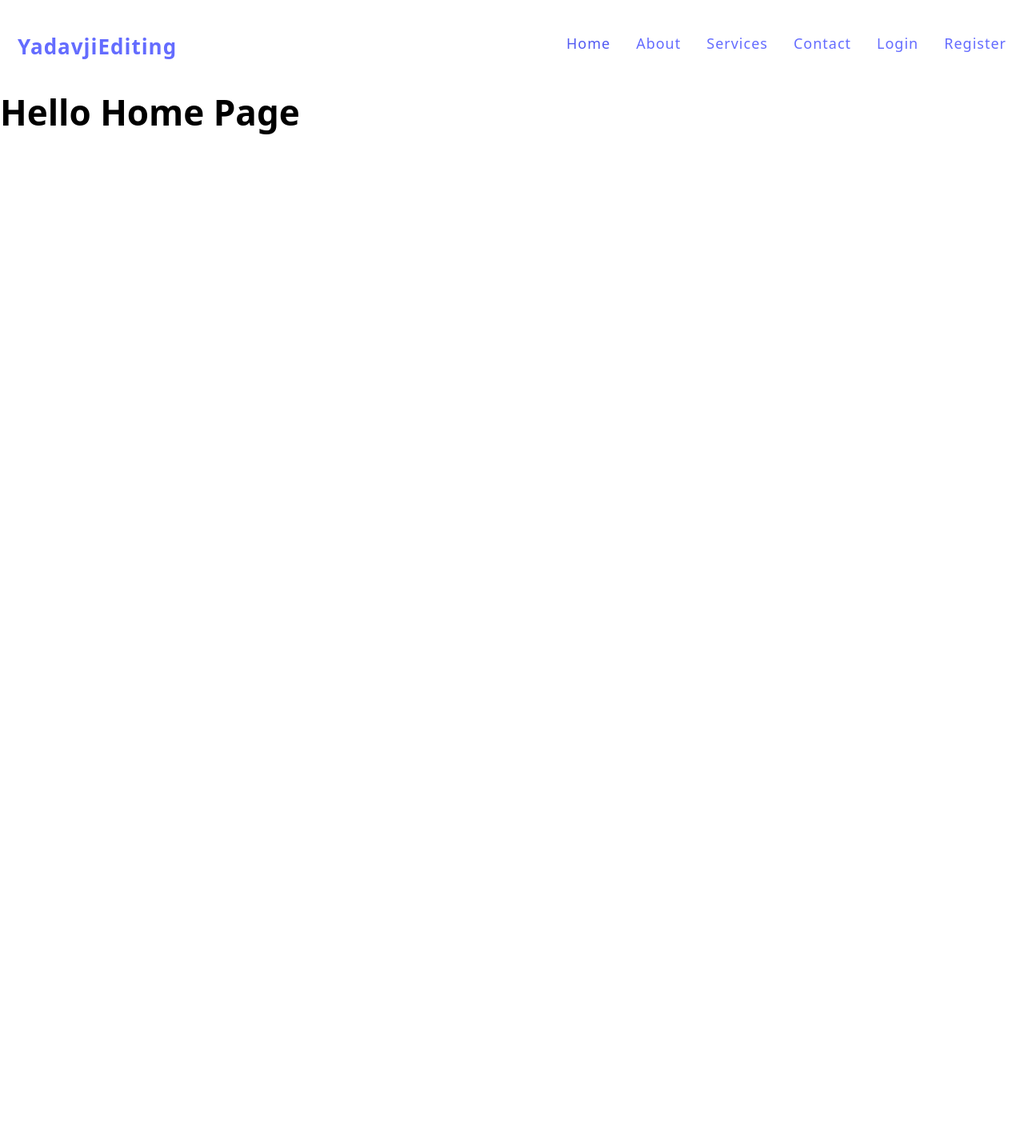
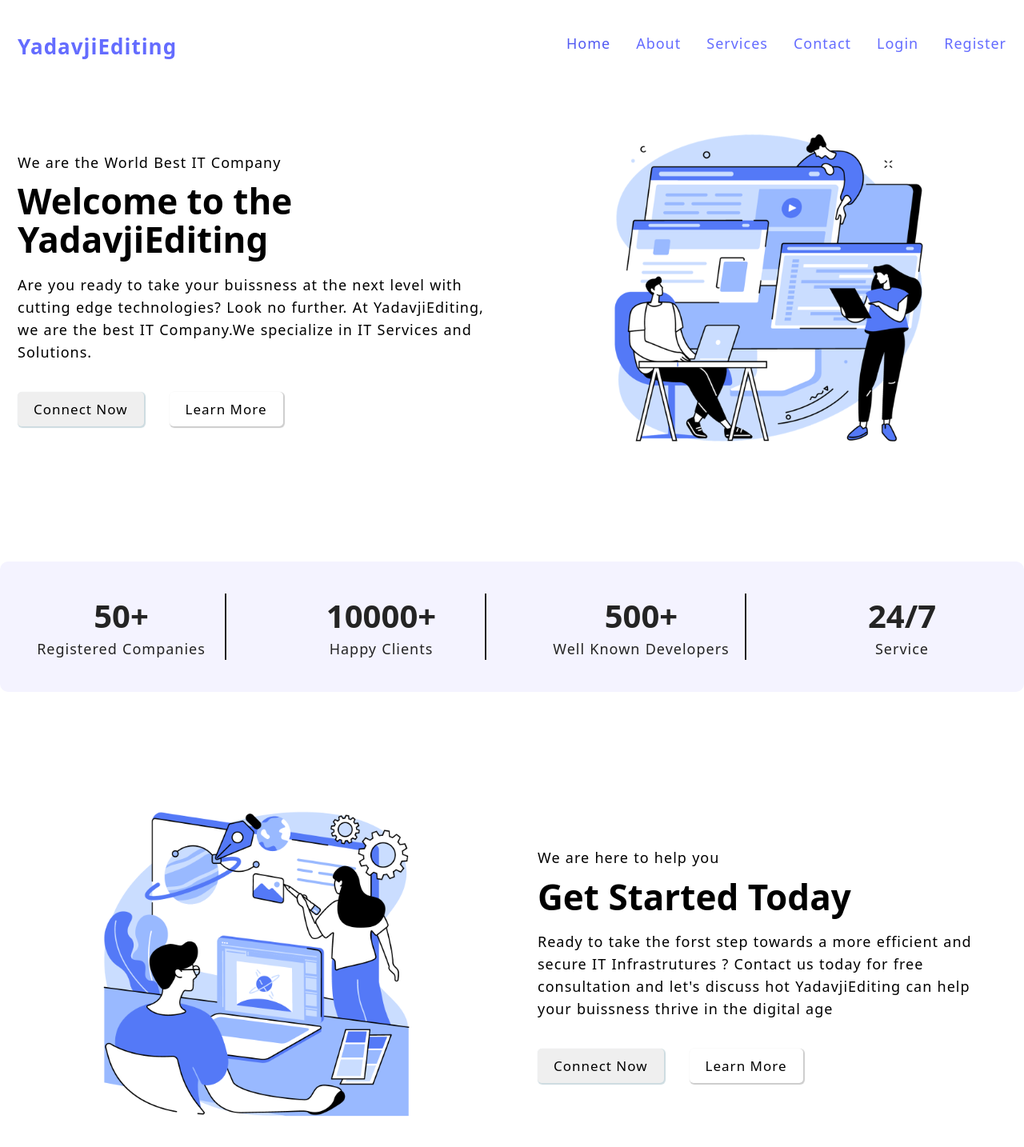
Before and after one commit to yatendra2832/MERN-Stack, a React (Vite) app in the folder client/: page / in a window 1280 px wide. Shown: the top 1434 px of the page at 80% size. Before the commit the page ends 800 px from the top, so only its background shows below. Built offline with nearby package versions, Linux system fonts and the light colour scheme.

Commit message:
home page created

```diff
--- a/client/src/pages/Home.jsx
+++ b/client/src/pages/Home.jsx
@@ -1,11 +1,97 @@
-import React from 'react'
+import React from "react";
 
 const Home = () => {
   return (
-    <div>
-        <h1>Hello Home Page</h1>
-    </div>
-  )
-}
+    <>
+      <main>
+        <section className="section-hero">
+          <div className="container grid grid-two-cols">
+            <div className="hero-content">
+              <p>We are the World Best IT Company </p>
+              <h1>Welcome to the YadavjiEditing</h1>
+              <p>
+                Are you ready to take your buissness at the next level with
+                cutting edge technologies? Look no further. At YadavjiEditing,
+                we are the best IT Company.We specialize in IT Services and
+                Solutions.
+              </p>
+              <div className="btn btn-group">
+                <a href="/contact">
+                  <button className="btn">Connect Now</button>
+                </a>
+                <a href="/service">
+                  <button className="btn secondary-button">Learn More</button>
+                </a>
+              </div>
+            </div>
+
+            {/* Hero images */}
+            <div className="hero-image">
+              <img
+                src="/images/home.png"
+                alt="coding together"
+                width={"400"}
+                height={"400"}
+              />
+            </div>
+          </div>
+        </section>
+      </main>
+      {/* 2nd section*/}
+      <section className="section-analytics">
+        <div className="container grid grid-four-cols">
+          <div className="div1">
+            <h2>50+</h2>
+            <p>Registered Companies</p>
+          </div>
+          <div className="div1">
+            <h2>10000+</h2>
+            <p>Happy Clients</p>
+          </div>
+          <div className="div1">
+            <h2>500+ </h2>
+            <p>Well known Developers</p>
+          </div>
+          <div className="div1">
+            <h2>24/7</h2>
+            <p>Service</p>
+          </div>
+        </div>
+      </section>
+      {/* 3rd section*/}
+      <section className="section-hero">
+        <div className="container grid grid-two-cols">
+          {/* Hero images */}
+          <div className="hero-image">
+            <img
+              src="/images/design.png"
+              alt="coding together"
+              width={"400"}
+              height={"400"}
+            />
+          </div>
+          <div className="hero-content">
+            <p>We are here to help you </p>
+            <h1>Get Started Today</h1>
+            <p>
+              Ready to take the forst step towards a more efficient and secure
+              IT Infrastrutures ? Contact us today for free consultation and
+              let's discuss hot YadavjiEditing can help your buissness thrive in
+              the digital age
+            </p>
+            <div className="btn btn-group">
+              <a href="/contact">
+                <button className="btn">Connect Now</button>
+              </a>
+              <a href="/service">
+                <button className="btn secondary-button">Learn More</button>
+              </a>
+            </div>
+          </div>
+        </div>
+      </section>
+    </>
+  );
+};
 
 export default Home;
--- a/client/src/pages/Login.jsx
+++ b/client/src/pages/Login.jsx
@@ -32,7 +32,7 @@ const Login = () => {
 
           {/* Login form */}
           <div className="Login-form">
-            <h1 className='main-heading mb-3'>Login Forn</h1>
+            <h1 className='main-heading mb-3'>Login Form</h1>
             <br />
 
             <form  onSubmit={handleSubmit}>
```
